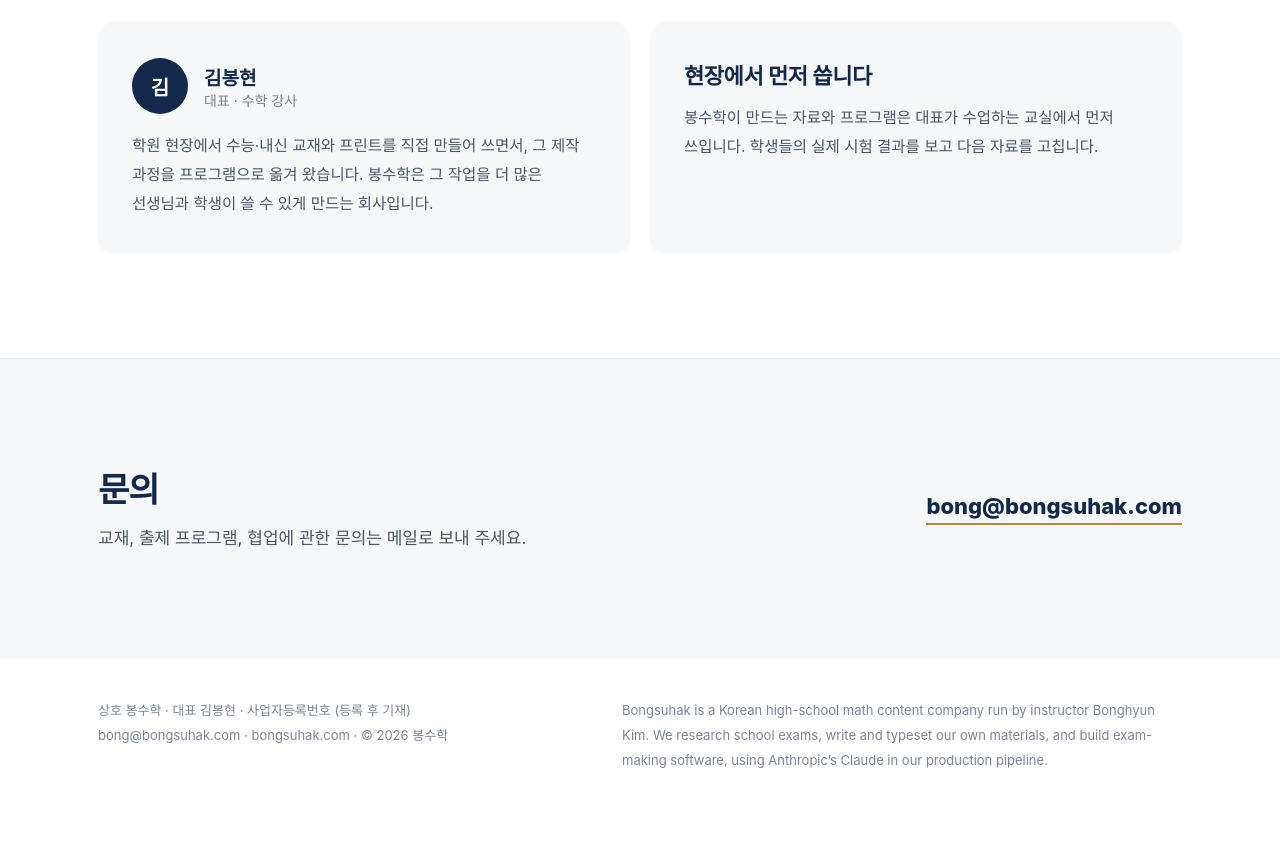
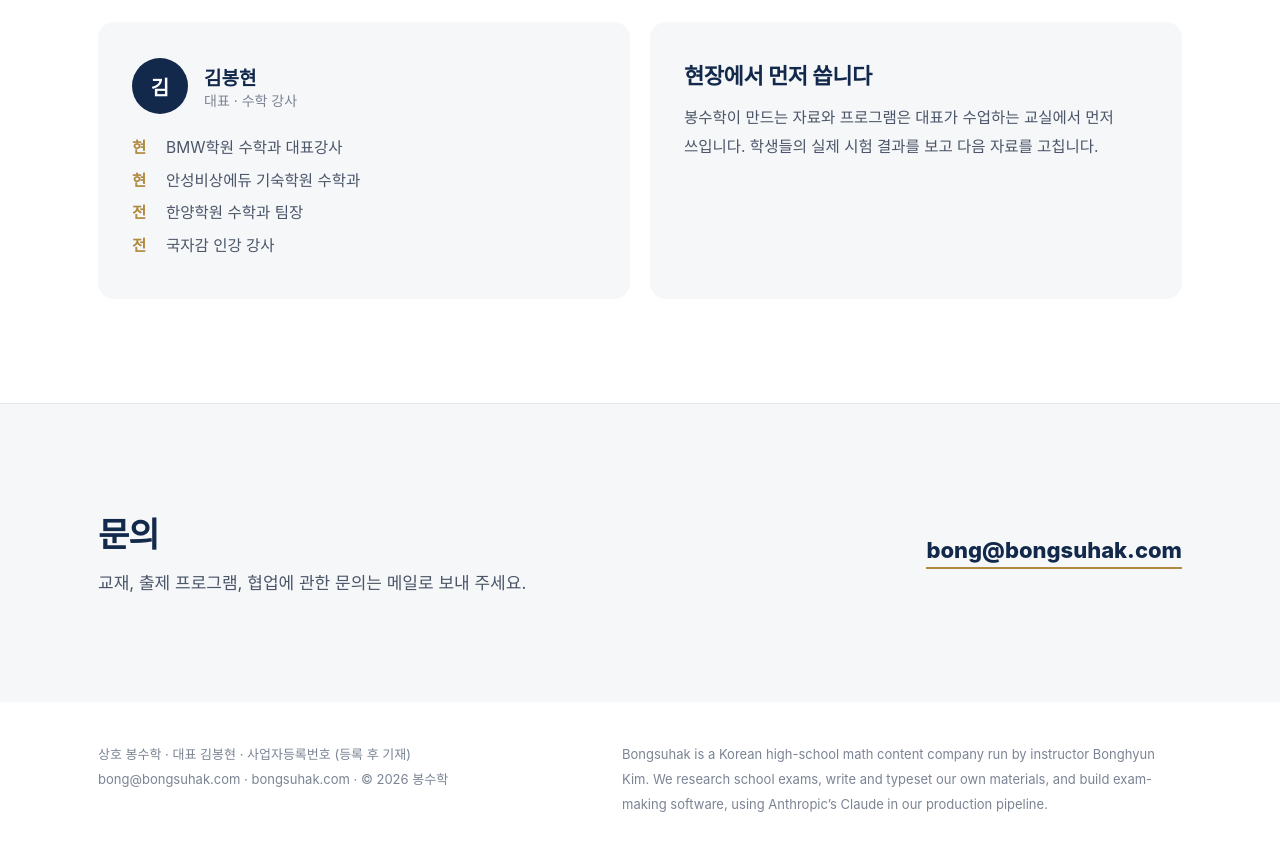
Before and after one commit to streetpoet01/bongsuhak-site, a plain HTML site: page index.html in a window 1280 px wide. Shown: the part 2740-3590 px from the top of the page. Before the commit the page ends 3560 px from the top, so only its background shows below. Drawn offline with Linux system fonts and the light colour scheme; a web font is replaced by a local one.

Commit message:
대표 소개: 경력 추가

```diff
--- a/index.html
+++ b/index.html
@@ -87,6 +87,8 @@ section.s{padding:104px 0}
 .box .who{display:flex;align-items:center;gap:16px;margin-bottom:18px}
 .box .av{width:56px;height:56px;border-radius:50%;background:var(--navy);color:#fff;display:flex;align-items:center;justify-content:center;font-weight:800;font-size:20px}
 .box .who b{display:block;font-size:19px;color:var(--navy)}.box .who span{font-size:14px;color:var(--mute)}
+.career{list-style:none;margin:0;padding:0;font-size:15.5px;line-height:2.1;color:var(--sub)}
+.career span{display:inline-block;width:2.2em;font-weight:700;color:var(--accent)}
 .memo{margin-top:18px;border:1px dashed #d6b46a;background:#fffaf0;color:#8a6a28;border-radius:10px;padding:12px 14px;font-size:13px;line-height:1.6}
 /* contact */
 .contact{background:var(--bg);border-top:1px solid var(--line)}
@@ -169,7 +171,12 @@ footer .en{max-width:560px}
 <section class="s" id="about" style="padding-top:0"><div class="wrap two">
   <div class="box">
     <div class="who"><div class="av">김</div><div><b>김봉현</b><span>대표 · 수학 강사</span></div></div>
-    <p>학원 현장에서 수능·내신 교재와 프린트를 직접 만들어 쓰면서, 그 제작 과정을 프로그램으로 옮겨 왔습니다. 봉수학은 그 작업을 더 많은 선생님과 학생이 쓸 수 있게 만드는 회사입니다.</p>
+    <ul class="career">
+      <li><span>현</span>BMW학원 수학과 대표강사</li>
+      <li><span>현</span>안성비상에듀 기숙학원 수학과</li>
+      <li><span>전</span>한양학원 수학과 팀장</li>
+      <li><span>전</span>국자감 인강 강사</li>
+    </ul>
   </div>
   <div class="box">
     <h3>현장에서 먼저 씁니다</h3>
```
